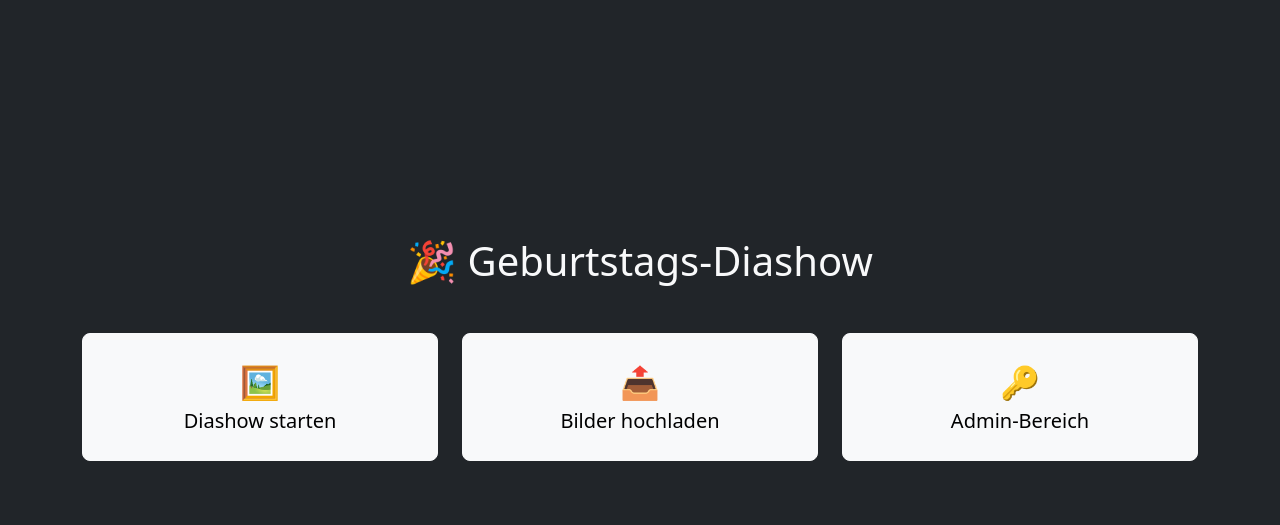
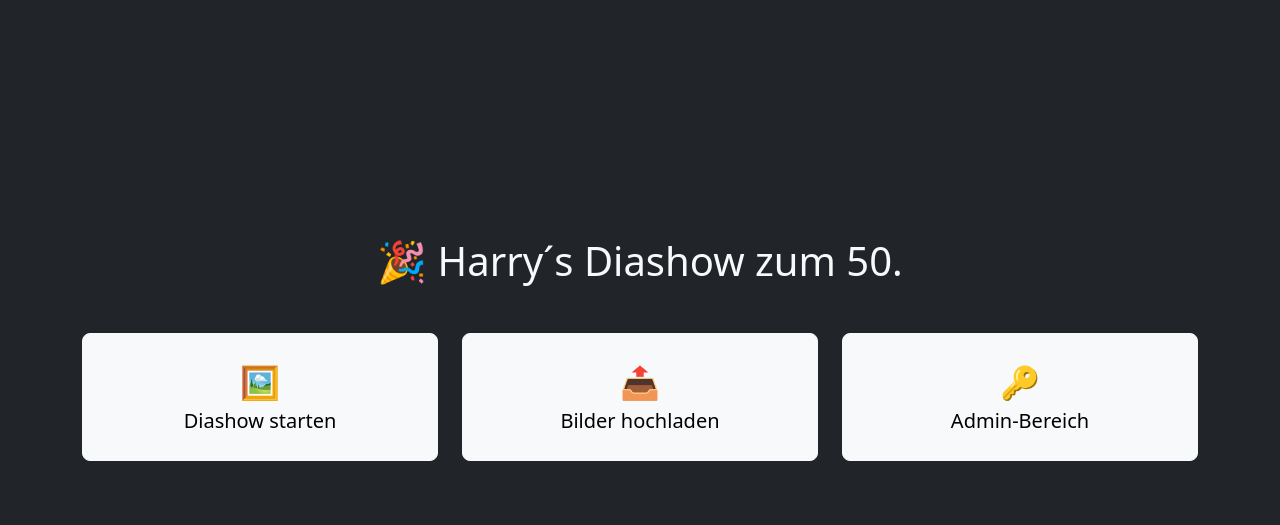
Before and after one commit to oldarnie/SlideshowFlask, a Flask app: page / in a window 1280 px wide. Shown: the top 525 px of the page. Run offline with Flask 3, Linux system fonts and the light colour scheme.

Commit message:
ready for first deployment

```diff
--- a/templates/index.html
+++ b/templates/index.html
@@ -9,7 +9,7 @@
 </head>
 <body class="bg-dark text-light d-flex align-items-center justify-content-center" style="min-height:100vh;">
     <div class="container text-center">
-        <h1 class="mb-5">🎉 Geburtstags-Diashow</h1>
+        <h1 class="mb-5">🎉 Harry´s Diashow zum 50.</h1>
         <div class="row justify-content-center">
             <div class="col-12 col-md-4 mb-4">
                 <a href="{{ url_for('slideshow') }}" class="btn btn-lg btn-light w-100 py-4 mb-2">
```
Also changed, not shown: README.md, 2 other files.
